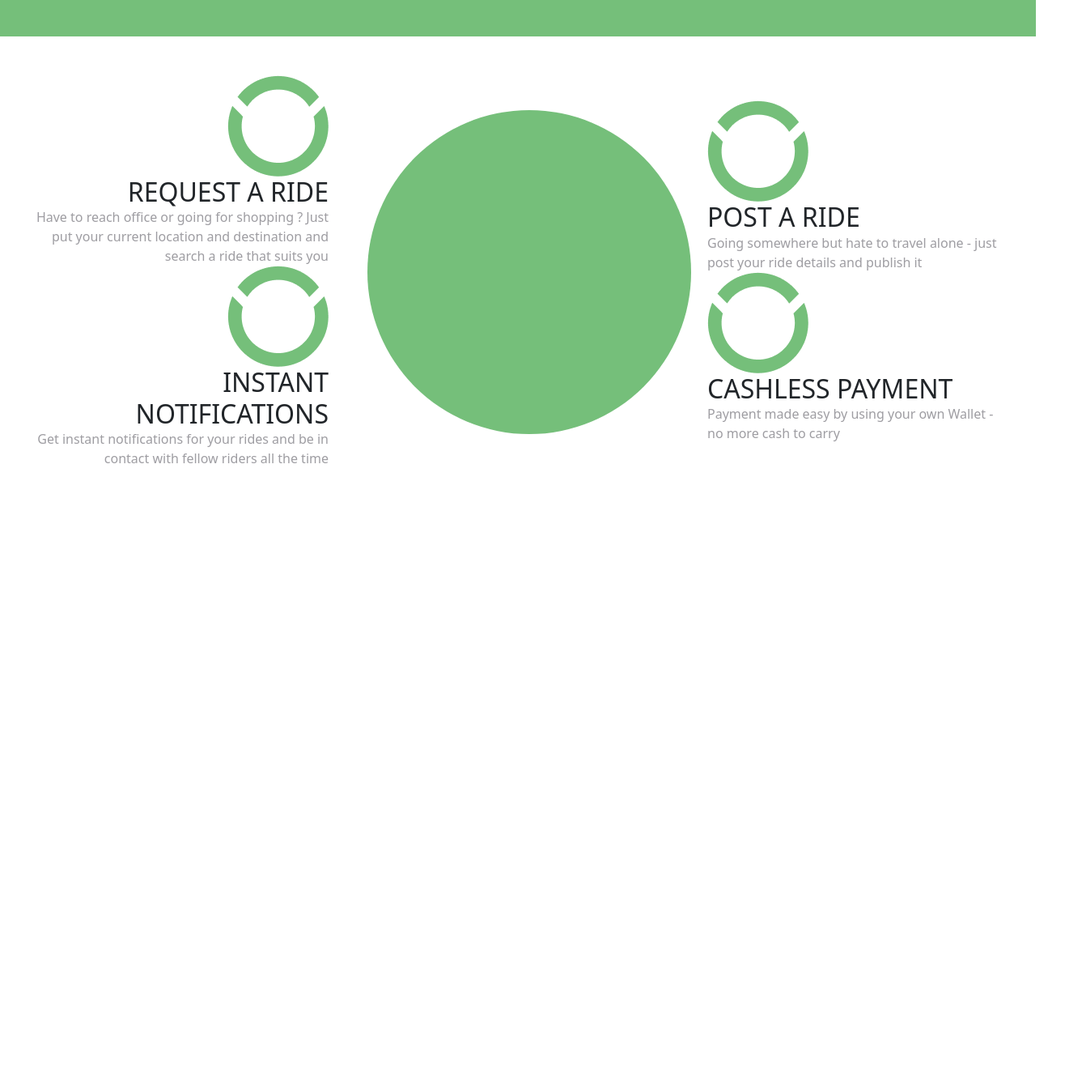
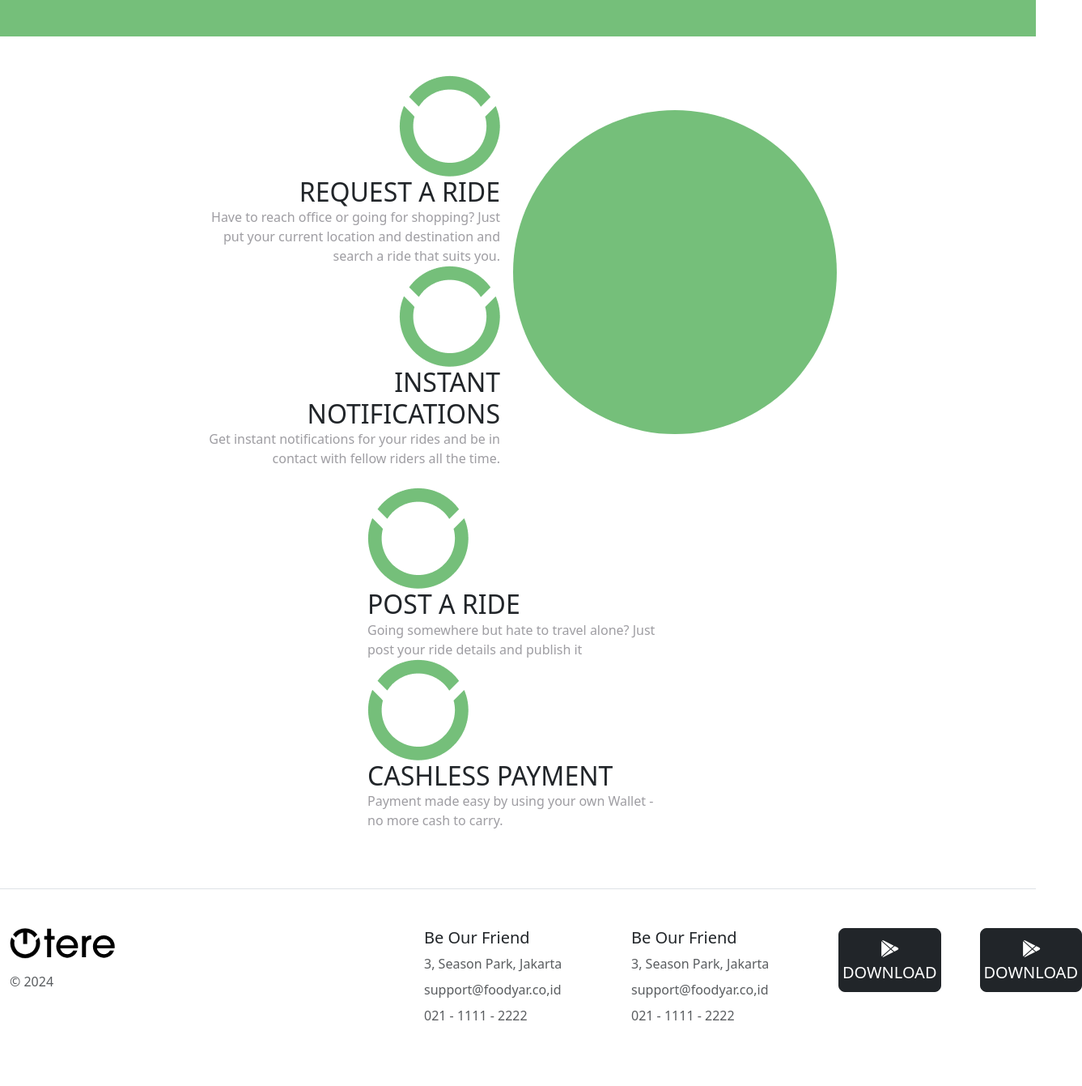
Before and after one commit to nabihakhan6t4/bootstrap-assignment-4, a plain HTML site: page index.html in a window 1280 px wide. Shown: the part 1063-2404 px from the top of the page at 81% size, 1337 px wide, since content can reach past the window. Before the commit the page ends 1641 px from the top, so only its background shows below. Drawn offline with nearby package versions, Linux system fonts and the light colour scheme.

Commit message:
forth-section-complete-with-responsiveness

```diff
--- a/index.html
+++ b/index.html
@@ -89,11 +89,11 @@
             waiting for ? Lets ride together
           </p>
           <div class="d-grid gap-2 d-md-flex justify-content-md-start">
-            <button type="button" class="btn btn-dark btn-lg px-4 me-md-2">
-              <img src="images/Vector (1).svg" alt="" /> DOWNLOAD
+            <button type="button" class="btn btn-dark btn-lg px-4 ">
+              <img src="images/bxl_play-store.svg" alt="" /> DOWNLOAD
             </button>
             <button type="button" class="btn btn-dark btn-lg px-4">
-              <img src="images/Vector (2).svg" alt="" />DOWNLOAD
+              <img src="images/bxl_play-store.svg" alt="" />DOWNLOAD
             </button>
           </div>
         </div>
@@ -122,46 +122,39 @@
     <!-- forth-section-start -->
     <section>
       <div class="container">
-      <div class="row-cols-1 d-flex d-flex flex-sm-column flex-column  flex-lg-row  justify-content-sm-center  justify-content-center align-items-center gap-5 mt-5 column-gap-5">
-        <div class="col-4 ">
-          <div class="w-100 text-lg-end text-sm-center" style="width: 18rem;" >
+        <div class="row-cols-1 d-flex flex-wrap align-items-center justify-content-center mt-5 column-gap-3">
+          <div class="col-lg-4 col-md-6 col-sm-12 mb-4">
+            <div class="text-center text-lg-end">
               <div class="card-body">
-              <img src="images/round.png" >
-              <h2 class="card-title">REQUEST A RIDE</h2>
-              <p class="card-text bg-p">Have to reach office or going for shopping ?
-                Just put your current location and destination and search a ride that suits you</p>
+                <img src="images/round.png" alt="">
+                <h2 class="card-title ">REQUEST A RIDE</h2>
+                <p class="card-text bg-p">Have to reach office or going for shopping? Just put your current location and destination and search a ride that suits you.</p>
               </div>
             </div>
-          <div class="w-100 text-lg-end text-sm-center" style="width: 18rem;"  class="">
+            <div class=" text-center text-lg-end">
               <div class="card-body">
-              <img src="images/round.png" alt="">
-              <h2 class="card-title">INSTANT NOTIFICATIONS</h2>
-              <p class="card-text bg-p">Get instant notifications for your rides and be in contact with fellow riders all the time</p>
+                <img src="images/round.png"alt="">
+                <h2 class="card-title ">INSTANT NOTIFICATIONS</h2>
+                <p class="card-text bg-p">Get instant notifications for your rides and be in contact with fellow riders all the time.</p>
               </div>
             </div>
           </div>
-        <div class="col-4 ">
-          <div class="w-100 text-lg-end text-sm-center" style="width: 18rem;" >
+          <div class="col-lg-4 col-md-12 col-sm-12 mb-4 w-auto">
+            <img src="images/Ellipse 1.svg" class="mx-auto d-block" alt="">
+          </div>
+          <div class="col-lg-4 col-md-6 col-sm-12 mb-4">
+            <div class=" text-center text-lg-start">
               <div class="card-body">
-             <img src="images/Ellipse 1.svg" >
+                <img src="images/round.png"alt="">
+                <h2 class="card-title ">POST A RIDE</h2>
+                <p class="card-text bg-p">Going somewhere but hate to travel alone? Just post your ride details and publish it</p>
               </div>
             </div>
-        </div>
-
-        <div class="col-4">
-          <div class="w-100 text-lg-start text-sm-center" style="width: 18rem;"  class="">
+            <div class=" text-center text-lg-start">
               <div class="card-body">
-              <img src="images/round.png" alt="">
-              <h2 class="card-title">POST A RIDE</h2>
-              <p class="card-text bg-p">Going somewhere but hate to travel alone -
-                just post your ride details and publish it</p>
-            </div>
-          </div>
-          <div class="w-100 text-lg-start text-sm-center" style="width: 18rem;" class="">
-            <div class="card-body">
-              <img src="images/round.png" alt="">
-              <h2 class="card-title">CASHLESS PAYMENT</h2>
-              <p class="card-text bg-p">Payment made easy by using your own Wallet - no more cash to carry</p>
+                <img src="images/round.png"alt="">
+                <h2 class="card-title ">CASHLESS PAYMENT</h2>
+                <p class="card-text bg-p">Payment made easy by using your own Wallet - no more cash to carry.</p>
               </div>
             </div>
           </div>
@@ -170,7 +163,61 @@
     </section>
 
 
+
+
+
    <!-- forth-section-end -->
+
+
+
+
+   <!-- footer-start -->
+  <div class="container-fluid">
+    <footer class="row row-cols-1 row-cols-sm-2 row-cols-md-5 py-5 my-5 border-top">
+      <div class="col mb-3 ">
+        <a href="/" class="d-flex align-items-center mb-3 link-body-emphasis text-decoration-none ">
+          <img src="images/otereblacklogo.svg" alt="">
+        </a>
+        <p class="text-body-secondary">© 2024</p>
+      </div>
+
+      <div class="col mb-3">
+
+      </div>
+
+      <div class="col mb-3">
+        <h5>Be Our Friend</h5>
+        <ul class="nav flex-column">
+          <li class="nav-item mb-2"><a href="#" class="nav-link p-0 text-body-secondary">3, Season Park, Jakarta</a></li>
+          <li class="nav-item mb-2"><a href="#" class="nav-link p-0 text-body-secondary">support@foodyar.co,id</a></li>
+          <li class="nav-item mb-2"><a href="#" class="nav-link p-0 text-body-secondary">021 - 1111 - 2222</a></li>
+        </ul>
+      </div>
+
+      <div class="col mb-3">
+        <h5>Be Our Friend</h5>
+        <ul class="nav flex-column">
+          <li class="nav-item mb-2"><a href="#" class="nav-link p-0 text-body-secondary">3, Season Park, Jakarta</a></li>
+          <li class="nav-item mb-2"><a href="#" class="nav-link p-0 text-body-secondary">support@foodyar.co,id</a></li>
+          <li class="nav-item mb-2"><a href="#" class="nav-link p-0 text-body-secondary">021 - 1111 - 2222</a></li>
+        </ul>
+      </div>
+
+      <div class="col mb-3">
+        <form>
+          <div class="d-flex flex-column flex-sm-row w-100 gap-5">
+            <button type="button" class="btn btn-dark btn-lg px-1 ">
+              <img src="images/bxl_play-store.svg" alt="" /> DOWNLOAD
+            </button>
+            <button type="button" class="btn btn-dark btn-lg px-1">
+              <img src="images/bxl_play-store.svg" alt="" />DOWNLOAD
+            </button>
+          </div>
+        </form>
+      </div>
+    </footer>
+  </div>
+   <!-- footer-end -->
 
   </body>
 </html>
--- a/style.css
+++ b/style.css
@@ -15,3 +15,6 @@
     color: rgba(158, 157, 162, 1);
 
 }
+body{
+    overflow-x: hidden;
+}
```
Also changed, not shown: images/bxl_play-store.svg (added), images/otereblacklogo.svg (added). Lines whose indentation alone changed are shown as unchanged.
